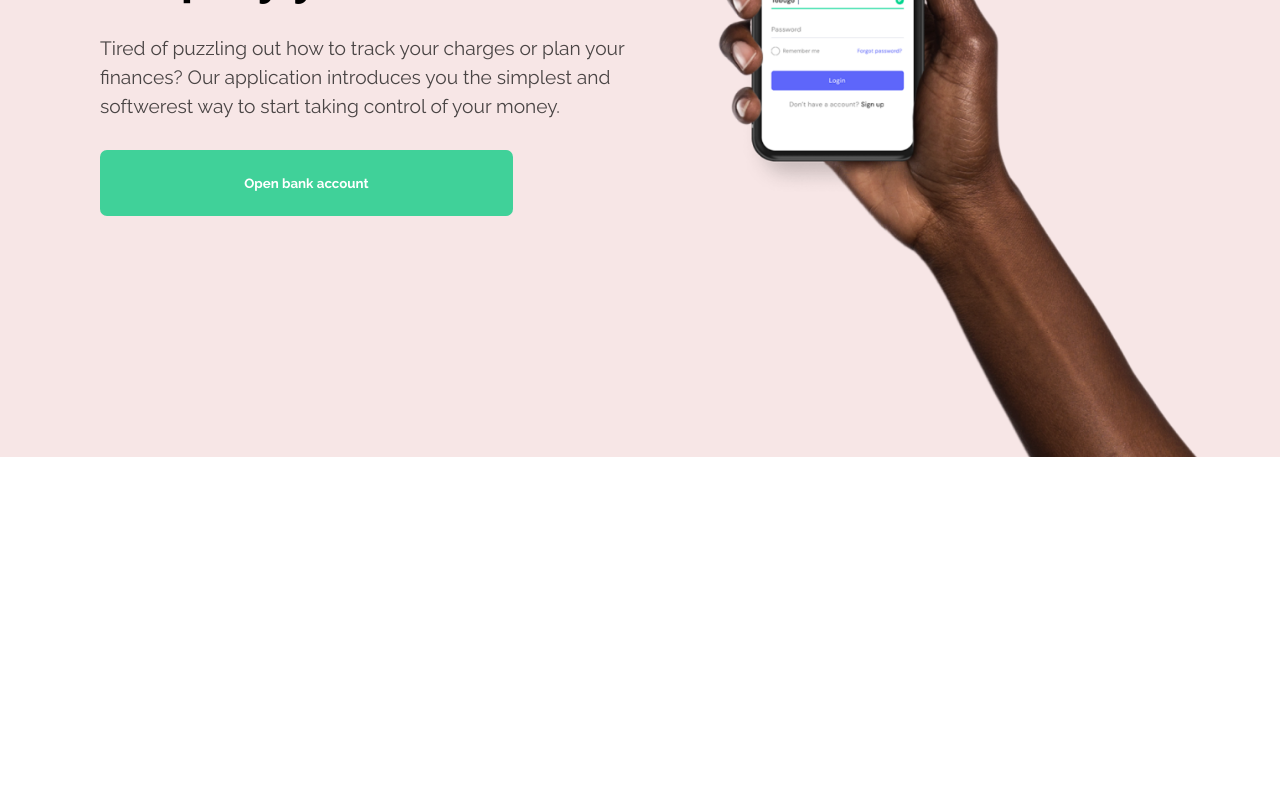
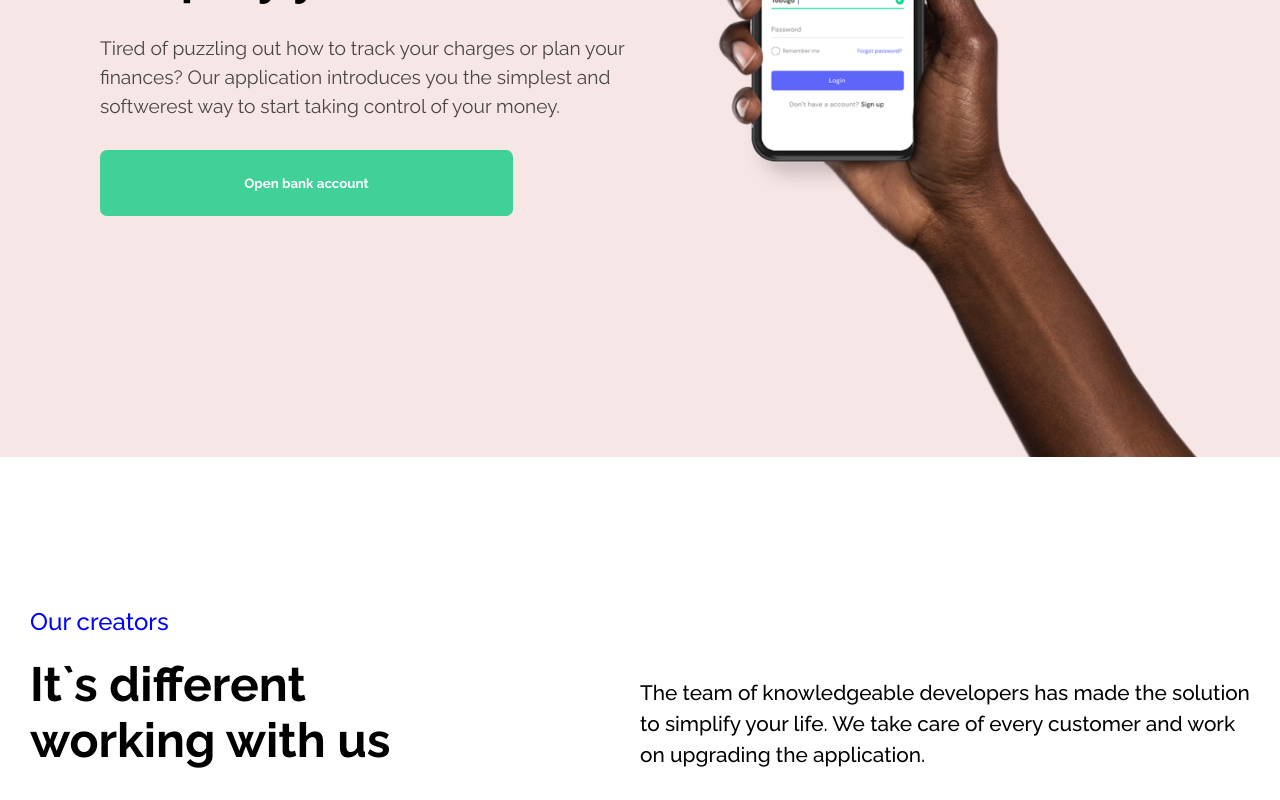
Before and after one commit to Trend20/Softwer, a React (Create React App) app: page /about in a window 1280 px wide. Shown: the part 416-1216 px from the top of the page. Before the commit the page ends 873 px from the top, so only its background shows below. Built offline with nearby package versions, Linux system fonts and the light colour scheme.

Commit message:
working on about page

```diff
--- a/src/components/pages/About/About.css
+++ b/src/components/pages/About/About.css
@@ -130,3 +130,48 @@
 }
 
 /* end of intro */
+
+/* creatores */
+
+.creators{
+    display: flex;
+    padding: 30px;
+    padding-top: 150px;
+    width: 100%;
+}
+
+.head{
+    display: flex;
+    width: 100%;
+    justify-content: space-between;
+}
+
+.head-title{
+    display: flex;
+    flex-direction: column;
+    width: 50%;
+}
+
+.head-title h3{
+    color: blue;
+    font-size: 1.5rem;
+    font-weight: 500;
+}
+
+.head-title h1{
+    font-size: 3rem;
+    margin-top: 20px;
+    width: 60%;
+}
+
+.head-description{
+    margin-top: 70px;
+    width: 50%;
+    display: flex;
+}
+
+.head-description p{
+    font-size: 1.3rem;
+    line-height: 1.5;
+    font-weight: 500;
+}
--- a/src/components/pages/About/About.js
+++ b/src/components/pages/About/About.js
@@ -16,6 +16,21 @@ function About() {
                     <img src="/img/intro.png" alt="intro" />
                 </div>
             </div>
+
+            {/* creators */}
+
+            <div className="creators">
+                <div className="head">
+                    <div className="head-title">
+                        <h3>Our creators</h3>
+                        <h1>It`s different working with us</h1>
+                    </div>
+
+                    <div className="head-description">
+                        <p>The team of knowledgeable developers has made the solution to simplify your life. We take care of every customer and work on upgrading the application.</p>
+                    </div>
+                </div>
+            </div>
         </div>
     )
 }
```
Also changed, not shown: 1 other file (tests, documents, lock files or other folders).
